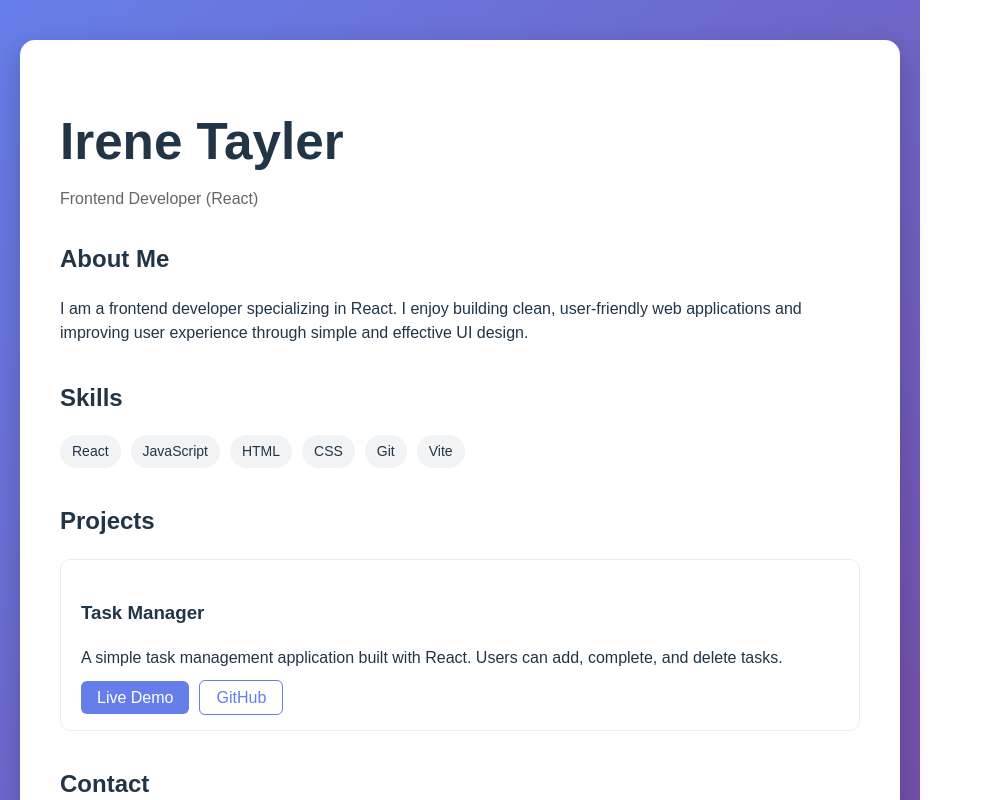
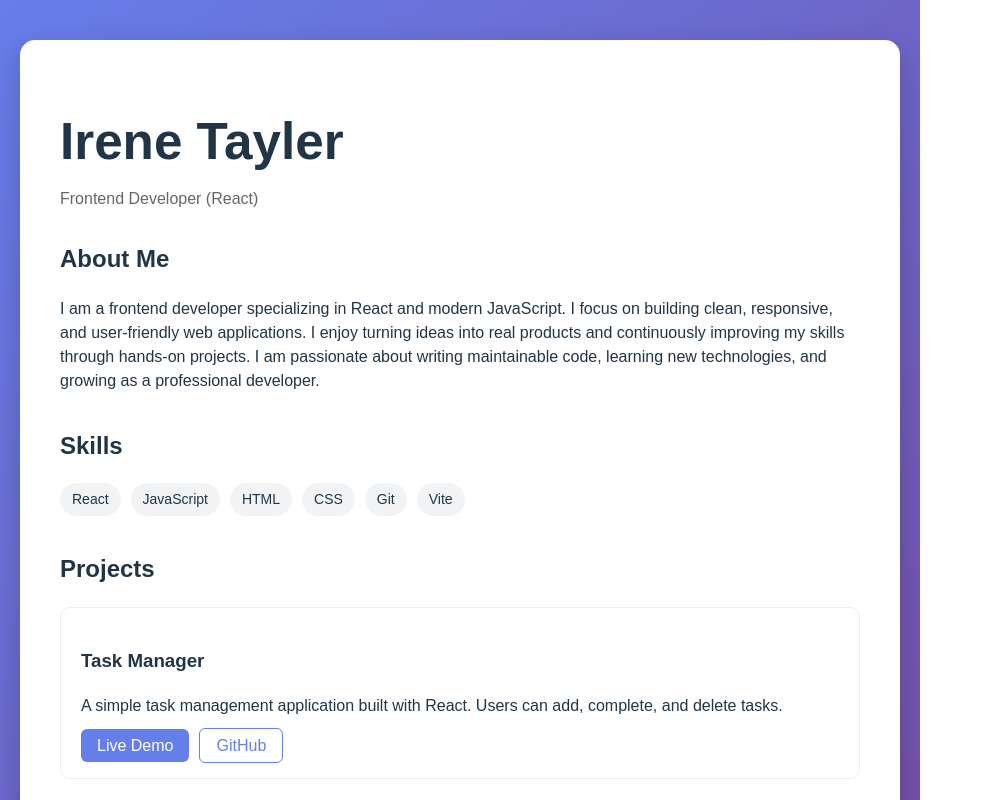
Before and after one commit to IreneTayler/my-portfolio, a React (Vite) app: page / in a window 1280 px wide. Shown: the top 800 px of the page, without its empty margins (0-983 px from the left). Built offline with nearby package versions, Linux system fonts and the light colour scheme.

Commit message:
Improve About section

```diff
--- a/src/App.jsx
+++ b/src/App.jsx
@@ -14,8 +14,11 @@ function App() {
         <section style={styles.section}>
           <h2>About Me</h2>
           <p>
-            I am a frontend developer specializing in React.
-            I enjoy building clean, user-friendly web applications and improving user experience through simple and effective UI design.
+            I am a frontend developer specializing in React and modern JavaScript.
+            I focus on building clean, responsive, and user-friendly web applications.
+
+            I enjoy turning ideas into real products and continuously improving my skills through hands-on projects.
+            I am passionate about writing maintainable code, learning new technologies, and growing as a professional developer.
           </p>
         </section>
 
```
